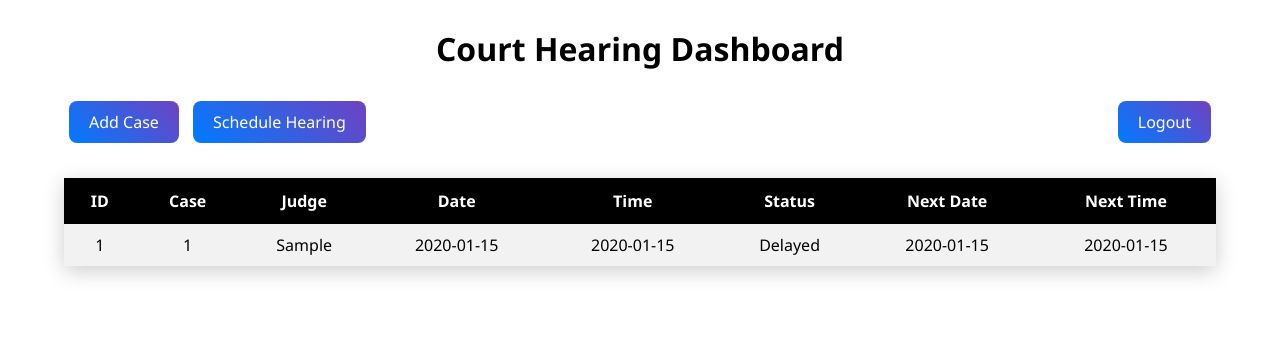
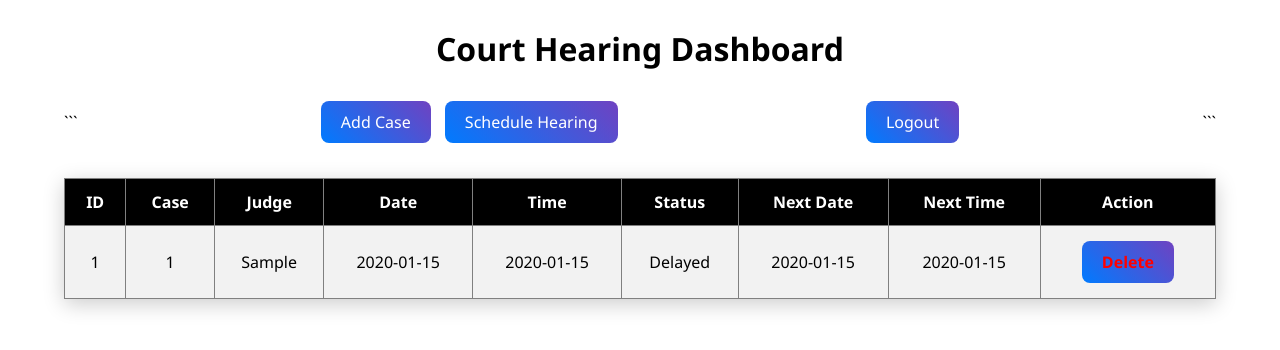
Before and after one commit to ktejasvitha26/court_scheduler-project, a Flask app: page /dashboard in a window 1280 px wide. Shown: the top 350 px of the page. Run offline with Flask 3, Linux system fonts and the light colour scheme; the visitor is signed in with stand-in values (Sample User, id 1); tables that the repository leaves empty hold one stand-in row (values such as "Sample post").

Commit message:
Update dashboard.html

````diff
--- a/templates/dashboard.html
+++ b/templates/dashboard.html
@@ -1,4 +1,5 @@
 <!DOCTYPE html>
+
 <html>
 <head>
 <title>Dashboard</title>
@@ -12,8 +13,10 @@
 <h2>Court Hearing Dashboard</h2>
 
 <!-- TOP BAR -->
+
 <div style="display:flex; justify-content:space-between; align-items:center; margin-bottom:20px;">
 
+```
 <div>
     <a href="/add_case">Add Case</a>
     <a href="/schedule">Schedule Hearing</a>
@@ -22,22 +25,23 @@
 <div>
     <a href="/logout">Logout</a>
 </div>
+```
 
 </div>
 
-<!-- SUCCESS MESSAGE -->
+<!-- ✅ SUCCESS MESSAGE (FINAL FIXED) -->
+
 {% if msg %}
-<p style="color:green; font-size:18px;">
-    {% if "case_added" in msg %}
-        ✅ Case Added Successfully
-    {% elif "hearing_scheduled" in msg %}
-        ✅ Hearing Scheduled & Email Sent Successfully
-    {% endif %}
-</p>
+
+<div style="background:#d4edda; padding:10px; color:#155724; border-radius:5px; margin-bottom:15px;">
+    {{ msg }}
+</div>
 {% endif %}
 
 <!-- TABLE -->
-<table>
+
+<table border="1" cellpadding="10" cellspacing="0" width="100%">
+
 <tr>
 <th>ID</th>
 <th>Case</th>
@@ -47,18 +51,30 @@
 <th>Status</th>
 <th>Next Date</th>
 <th>Next Time</th>
+<th>Action</th>
 </tr>
 
 {% for h in hearings %}
+
 <tr>
-<td>{{h[0]}}</td>
-<td>{{h[1]}}</td>
-<td>{{h[2]}}</td>
-<td>{{h[3]}}</td>
-<td>{{h[4]}}</td>
-<td>{{h[5]}}</td>
-<td>{{h[6]}}</td>
-<td>{{h[7]}}</td>
+
+<td>{{ h[0] }}</td>
+<td>{{ h[1] }}</td>
+<td>{{ h[2] }}</td>
+<td>{{ h[3] }}</td>
+<td>{{ h[4] }}</td>
+<td>{{ h[5] }}</td>
+<td>{{ h[6] }}</td>
+<td>{{ h[7] }}</td>
+
+<td>
+    <a href="/delete/{{ h[0] }}"
+       style="color:red; font-weight:bold;"
+       onclick="return confirm('Are you sure you want to delete this record?')">
+       Delete
+    </a>
+</td>
+
 </tr>
 {% endfor %}
 
````
Lines whose indentation alone changed are shown as unchanged.
